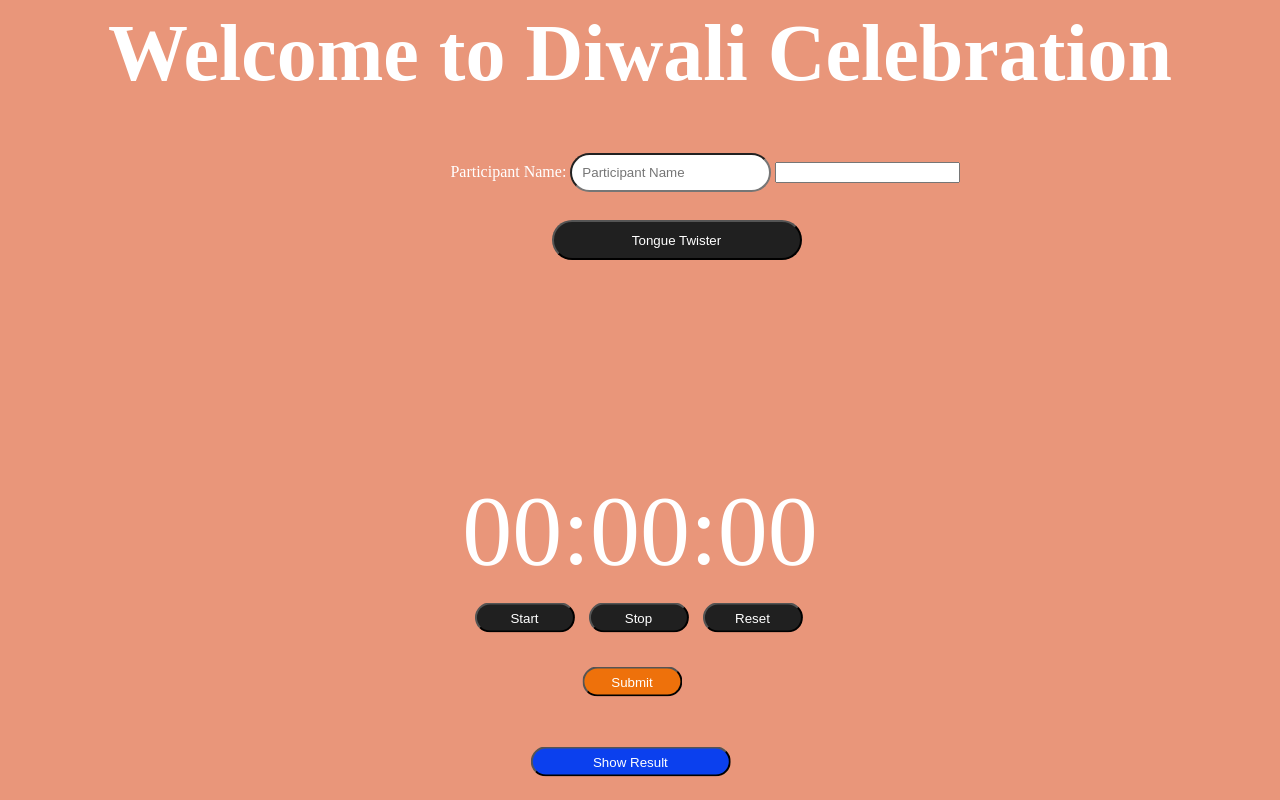
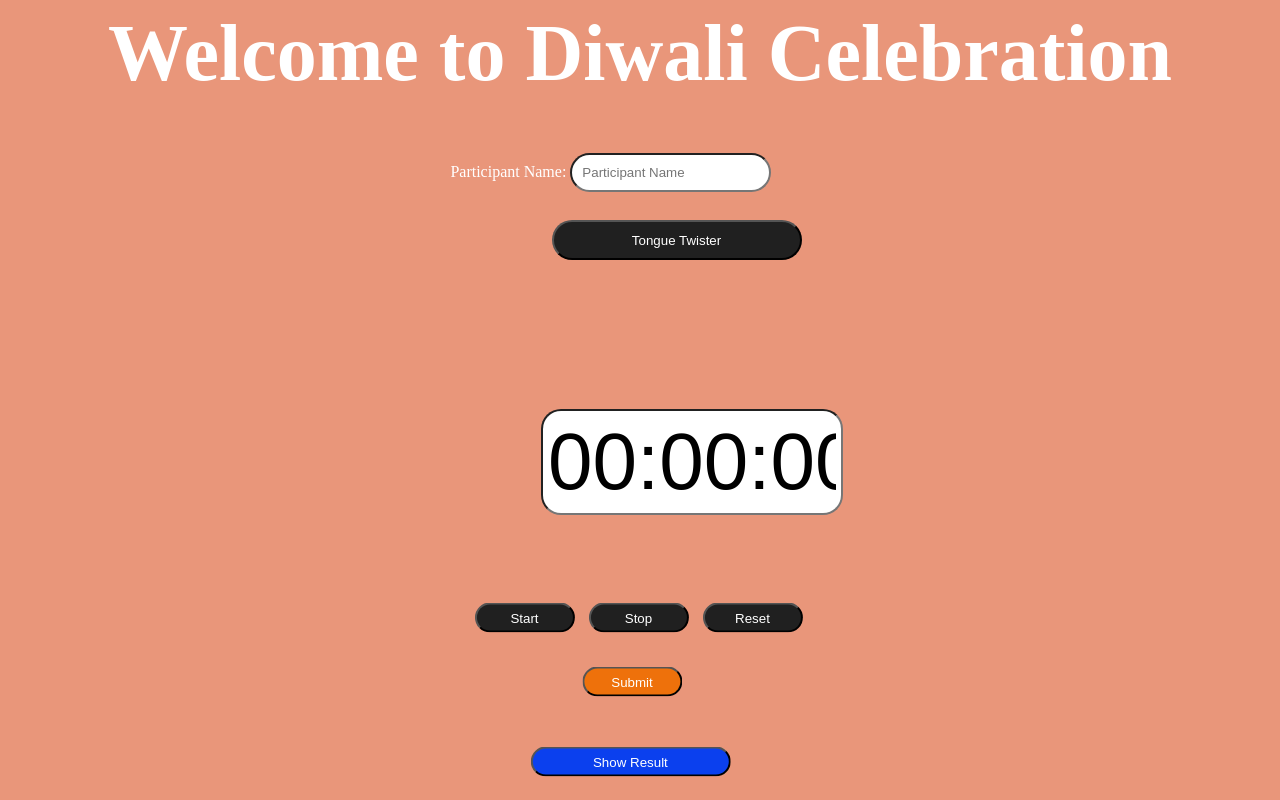
Before and after one commit to siddharoodha10/Tongue-twister-event-conducting-plotform, a Django app: page / in a window 1280 px wide. Run offline with Django 3.2, Linux system fonts and the light colour scheme.

Commit message:
Commit in branch

```diff
--- a/templates/display.html
+++ b/templates/display.html
@@ -36,11 +36,17 @@
 }
 
 #stopwatch {
-    font-size: 100px;
+    font-size: 80px;
     position: absolute;
-    top: 67%;
-    left: 50%;
-    transform: translate(-50%, -55%);
+    /* top: 67%;
+    right: 10%;
+    left: 10%; */
+    margin-top: 20%;
+    margin-left: -18%;
+    /* transform: translate(-50%, -55%); */
+    /* margin-left: 0%; */
+    border-radius: 20px;
+    padding: 5px;
 }
 #buttons {
     position: absolute;
@@ -110,13 +116,11 @@
           <div>
 
 
-            <!-- <button id="tongue" onclick="Tongue_Twister()">Tongue Twister</button>
 
-            <h1 id="twister" style="color: rgb(182, 248, 60); "></h1> -->
 
-        <div id="stopwatch">
+        <!-- <div id="stopwatch">
             00:00:00
-        </div>
+        </div> -->
         <ul id="buttons">
             <li><button id="buttons2" onclick="startTimer()">Start</button></li>
             <li><button id="buttons2" onclick="stopTimer()">Stop</button></li>
@@ -128,7 +132,8 @@
 
             <input type="text" name="P_NAME" class="input-boxr"  placeholder="Participant Name" required>
             {% csrf_token %}
-        <input name="time" id="stopwatch1">
+        <!-- <input name="time" id="stopwatch1"> -->
+        <input name="time" size="4" id="stopwatch" value="00:00:00">
         <input type="submit" id='submit'>
         </form>
         <button id="tongue" onclick="Tongue_Twister()">Tongue Twister</button>
@@ -188,7 +193,7 @@ function timerCycle() {
         }
 
         document.getElementById("stopwatch").innerHTML = (hr+ ":" + min + ":" + sec);
-        document.getElementById("stopwatch1").value = (hr+ ":" + min + ":" + sec);
+        document.getElementById("stopwatch").value = (hr+ ":" + min + ":" + sec);
 
         setTimeout("timerCycle()", 1000);
     }
@@ -200,7 +205,7 @@ function resetTimer() {
     sec = 0;
     stoptime = true;
     stoptime = true;
-    document.getElementById("stopwatch").innerHTML = '00:00:00';
+    document.getElementById("stopwatch").value = '00:00:00';
     }
 
 function Tongue_Twister(){
```
Also changed, not shown: db.sqlite3.
